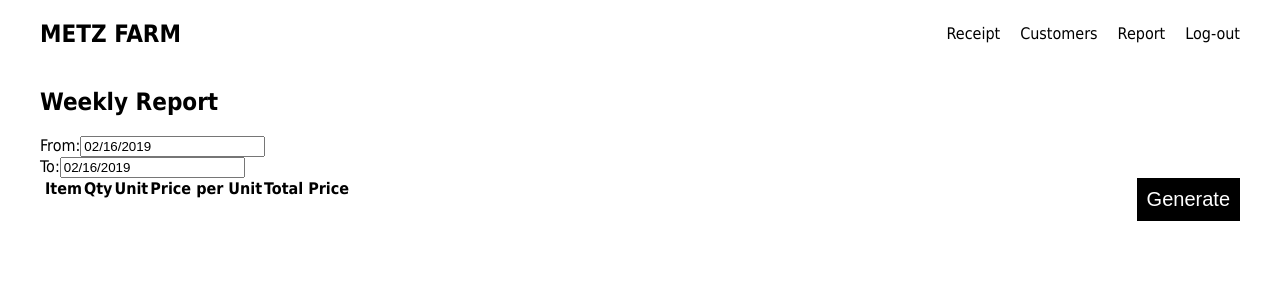
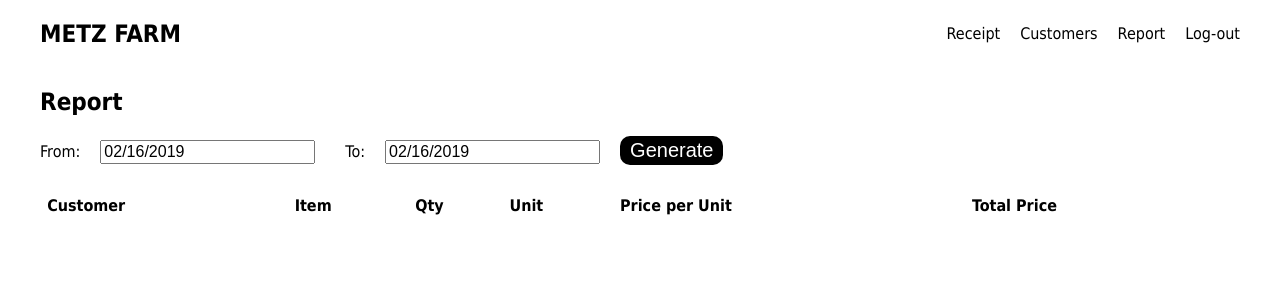
Before and after one commit to jkvgo/metz-farm, a React app: page /report in a window 1280 px wide. Shown: the top 300 px of the page. Built offline with nearby package versions, Linux system fonts and the light colour scheme.

Commit message:
Styled Report page, added react-pdf module

```diff
--- a/package.json
+++ b/package.json
@@ -65,6 +65,7 @@
   "dependencies": {
     "bootstrap": "^4.3.1",
     "jquery": "^3.3.1",
+    "jspdf": "^1.5.3",
     "prop-types": "^15.7.2",
     "react": "^16.8.2",
     "react-calendar": "^2.18.1",
--- a/src/containers/Report.jsx
+++ b/src/containers/Report.jsx
@@ -1,5 +1,6 @@
 import React, {Component} from 'react';
 import DatePicker from 'react-datepicker';
+import jsPDF from 'jspdf';
 
 import 'react-datepicker/dist/react-datepicker.css';
 
@@ -57,6 +58,9 @@ class Report extends Component{
     	this.setState({
     		receipts: this.receipts
     	});
+        var doc = new jsPDF();
+        doc.text("Hello World", 10, 10);
+        doc.save('a4.pdf');
     }
 
     render(){
@@ -94,13 +98,13 @@ class Report extends Component{
     	}) : [];
 
         return(
-            <div id="reports-container" className="center-container">
-            	<h2>Weekly Report</h2>
-            	<div>
+            <div id="report" className="center-container">
+            	<h2>Report</h2>
+            	<div className="date-range">
             		From:
             		<DatePicker selected={startDate} onChange={this.setStartDate}/>
             	</div>
-            	<div>
+            	<div className="date-range">
             		To:
             		<DatePicker selected={endDate} onChange={this.setEndDate}/>
             	</div>
@@ -109,7 +113,7 @@ class Report extends Component{
             		<thead>
             			<tr>
             				<th></th>
-            				<th></th>
+            				<th>Customer</th>
             				<th>Item</th>
             				<th>Qty</th>
             				<th>Unit</th>
--- a/src/style.scss
+++ b/src/style.scss
@@ -372,3 +372,31 @@ table{
         }
     }
 }
+
+#report{
+    .date-range{
+        display: inline-block;
+        input{
+            margin-left: 20px;
+            font-size: 16px;
+        }
+    }
+    .date-range:nth-child(3){
+        margin-left: 30px;
+    }
+    button{
+        float: unset;
+        padding: 3px 10px;
+        border-radius: 10px;
+        margin-left: 20px;
+    }
+    table{
+        thead{
+            th{
+                text-align: left;
+            }
+        }
+        margin-top: 30px;
+        width: 100%;
+    }
+}
```
Also changed, not shown: 1 other file (tests, documents, lock files or other folders).
